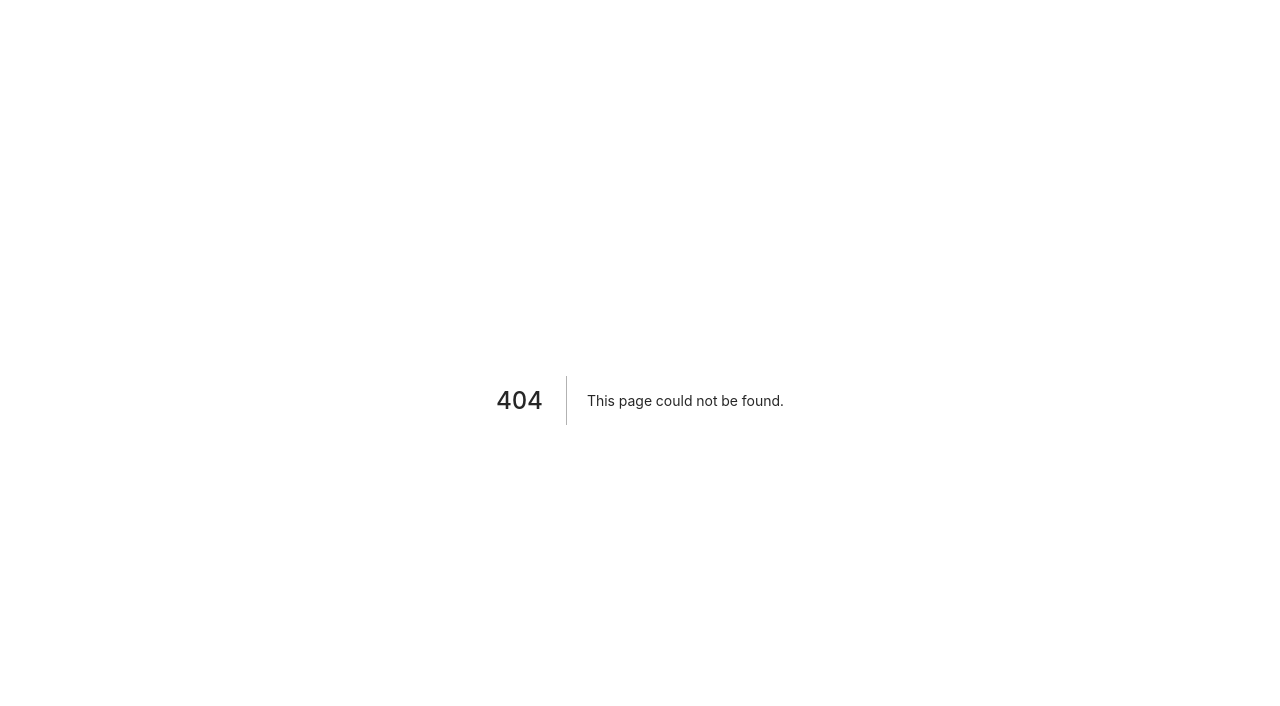
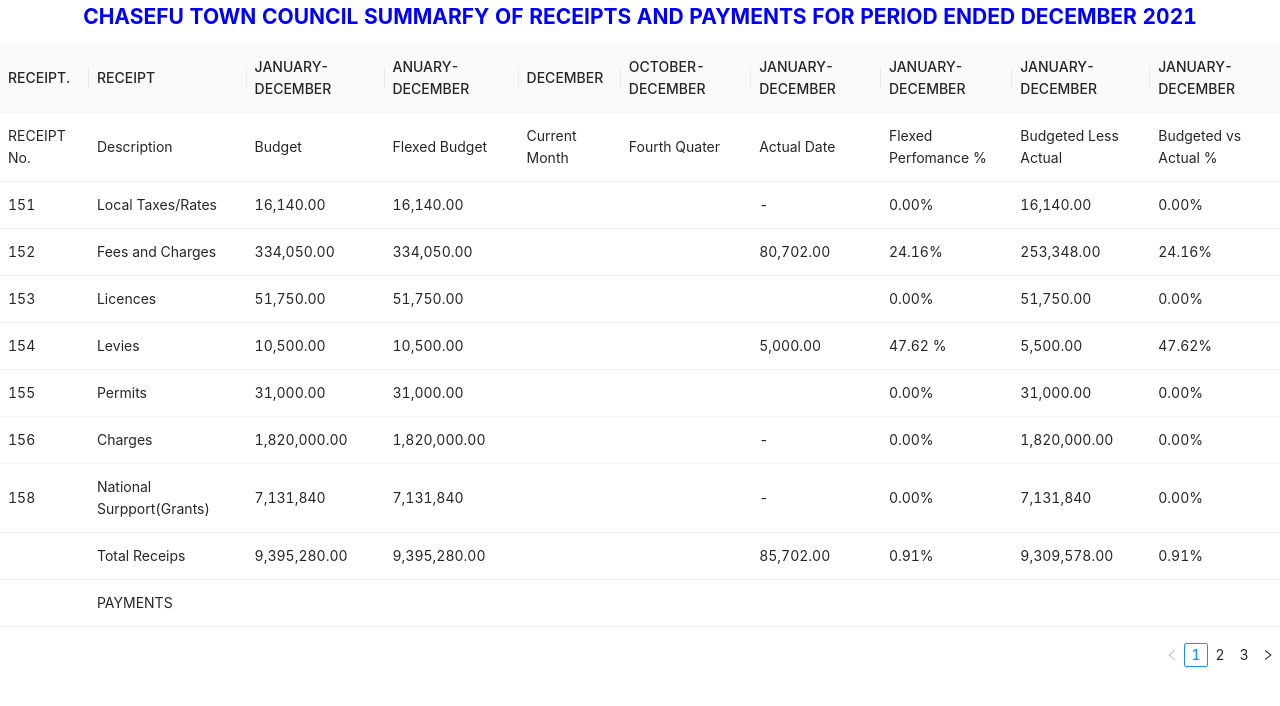
Before and after one commit to Bensonsuwilanjishimonga/gramosi, a Next.js app: page /admin/reports/receipts-payment-summary in a window 1280 px wide. Before the commit this address had no page. Shown: the top 706 px of the page. Built offline with nearby package versions, Linux system fonts and the light colour scheme.

Commit message:
added a sales invoice, receipt payment summary and credi receipt

```diff
--- a/pages/admin/reports/financial-positions/index.js
+++ b/pages/admin/reports/financial-positions/index.js
@@ -3,6 +3,7 @@ import { Table } from 'antd';
 import { useState } from 'react';
 import {financialPositionData, financiaPositionColumns} from './constants';
 import { Row, Col } from 'antd';
+
 
 
   const rowSelection = {
@@ -22,8 +23,7 @@ const  financialPosition=()=> {
 
   return (
     <div>
-
-    <Row>
+ <Row>
       <Col span={24} >
           <h4 className="chasefu"
           style={{textAlign:'center', fontSize:30, fontWeight:'bold',color:'blue'}}> CHASEFU TOWN COUNCIL
@@ -42,6 +42,8 @@ const  financialPosition=()=> {
     />
 
     </Row>
+
+
   </div>
 
   )
--- /dev/null
+++ b/pages/admin/reports/receipts-payment-summary/constants.js
@@ -0,0 +1,319 @@
+
+export const receiptPaymentColumns = [
+  {
+    title: 'RECEIPT.',
+    dataIndex: 'code',
+  },
+  {
+    title: 'RECEIPT',
+    dataIndex: 'description',
+  },
+  {
+    title: 'JANUARY-DECEMBER',
+    dataIndex: 'budget',
+  },
+  {
+    title: 'ANUARY-DECEMBER',
+    dataIndex: 'flexedbudget',
+  },
+  {
+    title: 'DECEMBER',
+    dataIndex: 'currentmonth',
+  },
+  {
+    title: 'OCTOBER-DECEMBER',
+    dataIndex: 'fourthquater',
+  },
+  {
+    title: 'JANUARY-DECEMBER',
+    dataIndex: 'actualdate',
+  },
+  {
+    title: 'JANUARY-DECEMBER',
+    dataIndex: 'flexedperfomance',
+  },
+  {
+    title: 'JANUARY-DECEMBER',
+    dataIndex: 'budgetedlessactual',
+  },
+  {
+    title: 'JANUARY-DECEMBER',
+    dataIndex: 'budgetedvsactual',
+  },
+
+
+];
+export const receiptPaymentDataColumns = [
+  {
+    code: 'RECEIPT No.',
+    description: 'Description',
+    budget: 'Budget',
+    flexedbudget: 'Flexed Budget',
+    currentmonth: 'Current Month',
+    fourthquater: 'Fourth Quater',
+    actualdate: 'Actual Date',
+    flexedperfomance: 'Flexed Perfomance %',
+    budgetedlessactual: 'Budgeted Less Actual',
+    budgetedvsactual: 'Budgeted vs Actual %',
+  },
+  {
+    code: '151',
+    description: 'Local Taxes/Rates',
+    budget: '16,140.00',
+    flexedbudget: '16,140.00',
+    actualdate: '-',
+    flexedperfomance: '0.00%',
+    budgetedlessactual: '16,140.00',
+    budgetedvsactual: '0.00%',
+  },
+  {
+    code:'152',
+    description: 'Fees and Charges',
+    budget: '334,050.00',
+    flexedbudget: '334,050.00',
+    actualdate: '80,702.00',
+    flexedperfomance: '24.16%',
+    budgetedlessactual: '253,348.00',
+    budgetedvsactual: '24.16%',
+  },
+
+  {
+    code: '153',
+    description: 'Licences',
+    budget: '51,750.00',
+    flexedbudget: '51,750.00',
+    flexedperfomance: '0.00%',
+    budgetedlessactual: '51,750.00',
+    budgetedvsactual: '0.00%',
+  },
+
+  {
+    code: '154',
+    description: 'Levies',
+    budget: '10,500.00',
+    flexedbudget: '10,500.00',
+    actualdate: '5,000.00',
+    flexedperfomance: '47.62 %',
+    budgetedlessactual: '5,500.00',
+    budgetedvsactual: '47.62%',
+  },
+
+  {
+    code: '155',
+    description: 'Permits',
+    budget: '31,000.00',
+    flexedbudget: '31,000.00',
+    flexedperfomance: '0.00%',
+    budgetedlessactual: '31,000.00',
+    budgetedvsactual: '0.00%',
+  },
+
+  {
+    code: '156',
+    description: 'Charges',
+    budget: '1,820,000.00',
+    flexedbudget: '1,820,000.00',
+    actualdate: '-',
+    flexedperfomance: '0.00%',
+    budgetedlessactual: '1,820,000.00',
+    budgetedvsactual: '0.00%',
+  },
+  {
+    code: '158',
+    description: 'National Surpport(Grants)',
+    budget: '7,131,840',
+    flexedbudget: '7,131,840',
+    actualdate: '-',
+    flexedperfomance: '0.00%',
+    budgetedlessactual: '7,131,840',
+    budgetedvsactual: '0.00%',
+  },
+
+  {
+    description: 'Total Receips',
+    budget: '9,395,280.00',
+    flexedbudget: '9,395,280.00',
+    actualdate: '85,702.00',
+    flexedperfomance: '0.91%',
+    budgetedlessactual: '9,309,578.00',
+    budgetedvsactual: '0.91%',
+  },
+  {
+    description: 'PAYMENTS',
+
+  },
+  {
+    code: '211',
+    description: 'Salaries',
+    budget: '4,462,703.06',
+    flexedbudget: '4,462,703.06',
+    actualdate: '-',
+    flexedperfomance: '0.00%',
+    budgetedlessactual: '4,462,703.06',
+    budgetedvsactual: '0.00%',
+  },
+  {
+    code: '212',
+    description: 'Wages',
+    budget: '453,926.60',
+    flexedbudget: '453,926.60',
+    actualdate: '-',
+    flexedperfomance: '0.00%',
+    budgetedlessactual: '453,926.60',
+    budgetedvsactual: '0.00%',
+  },
+  {
+    code: '213',
+    description: 'Allowances',
+    budget: '10,000.00',
+    flexedbudget: '10,000.00',
+    actualdate: '-',
+    flexedperfomance: '0.00%',
+    budgetedlessactual: '10,000.00',
+    budgetedvsactual: '0.00%',
+  },
+  {
+    code: '214',
+    description: 'Personnel Related costs',
+    budget: '297,139.26',
+    flexedbudget: '297,139.26',
+    actualdate: '-',
+    flexedperfomance: '0.00%',
+    budgetedlessactual: '297,139.26',
+    budgetedvsactual: '0.00%',
+  },
+  {
+    code: '221',
+    description: 'Office costs',
+    budget: '180,929.00',
+    flexedbudget: '180,929.00',
+    actualdate: '3,230.00',
+    flexedperfomance: '1.79%',
+    budgetedlessactual: '177,699.00',
+    budgetedvsactual: '1.79%',
+  },
+  {
+    code: '222',
+    description: 'Building Repair and Mantainance costs',
+    budget: '54,020.00',
+    flexedbudget: '54,020.00',
+    actualdate: '-',
+    flexedperfomance: '0.00%',
+    budgetedlessactual: '54,020.00',
+    budgetedvsactual: '0.00%',
+  },
+  {
+    code:'223',
+    description: 'Plant Machiner, Vehecle Running and Mantainance costs',
+    budget: '438,858.00',
+    flexedbudget: '438,858.00',
+    actualdate: '-',
+    flexedperfomance: '0.00%',
+    budgetedlessactual: '438,858.00',
+    budgetedvsactual: '0.00%',
+  },
+  {
+    code: '224',
+    description: 'Other Administrative Operating costs',
+    budget: '92,563.08',
+    flexedbudget: '92,563.08',
+    actualdate: '-',
+    flexedperfomance: '0.00%',
+    budgetedlessactual: '92,563.08',
+    budgetedvsactual: '0.00%',
+  },
+  {
+    code:'225',
+    description: 'Requisites',
+    budget: '211,090.00',
+    flexedbudget: '211,090.00',
+    actualdate: '-',
+    flexedperfomance: '0.00%',
+    budgetedlessactual: '211,090.00',
+    budgetedvsactual: '0.00%',
+  },
+  {
+    code: '226',
+    description: 'Services',
+    budget: '831,490.00',
+    flexedbudget: '831,490.00',
+    actualdate: '8,987.00',
+    flexedperfomance: '1.08%',
+    budgetedlessactual: '822,503.00',
+    budgetedvsactual: '1.08%',
+  },
+  {
+    code: '227',
+    description: 'Travel Expenses',
+    budget: '286,070.00',
+    flexedbudget: '286,070.00',
+    actualdate: '-',
+    flexedperfomance: '0.00%',
+    budgetedlessactual: '286,070.00',
+    budgetedvsactual: '0.00%',
+  },
+  {
+    code: '228',
+    description: 'Training',
+    budget: '34,000.00',
+    flexedbudget: '34,000.00',
+    actualdate: '6,987.00',
+    flexedperfomance: '20.55%',
+    budgetedlessactual: '27,013.00',
+    budgetedvsactual: '20.55%',
+  },
+  {
+    code: '311',
+    description: 'Fixed Assets',
+    budget: '1,425,490.00',
+    flexedbudget: '1,425,490.00',
+    actualdate: '-',
+    flexedperfomance: '0.00%',
+    budgetedlessactual: '1,425,490.00',
+    budgetedvsactual: '0.00%',
+  },
+  {
+    code:'314',
+    description: 'Non-produced assets',
+    budget: '145,000.00',
+    flexedbudget: '145,000.00',
+    actualdate: '-',
+    flexedperfomance: '0.00%',
+    budgetedlessactual: '145,000.00',
+    budgetedvsactual: '0.00%',
+  },
+  {
+    code: '411',
+    description: 'Creditors',
+    budget: '376,000.00',
+    flexedbudget: '376,000.00',
+    actualdate: '-',
+    flexedperfomance: '0.00%',
+    budgetedlessactual: '376,000.00',
+    budgetedvsactual: '0.00%',
+  },
+  {
+    code: '421',
+    description: 'CREDITORS',
+    budget: '96,000.00',
+    flexedbudget: '96,000.00',
+    actualdate: '-',
+    flexedperfomance: '0.00%',
+    budgetedlessactual: '96,000.00',
+    budgetedvsactual: '0.00%',
+  },
+  {
+    description: 'Total Payments',
+    budget: '9,395,280.00',
+    flexedbudget: '9,395,280.00',
+    actualdate: '19,204.00',
+    flexedperfomance: '0.20%',
+    budgetedlessactual: '9,376,076',
+    budgetedvsactual: '0.20%',
+  },
+  {
+    description: 'Net Surplus Deficit',
+    actualdate: '66,498.00'
+  },
+
+]
--- /dev/null
+++ b/pages/admin/reports/receipts-payment-summary/index.js
@@ -0,0 +1,18 @@
+import { React } from 'react';
+import { Table } from 'antd';
+import { receiptPaymentColumns, receiptPaymentDataColumns } from './constants';
+
+
+const receiptsPaymentSummary =() => {
+  return(
+
+  <div>
+    <h2 className="receips-payments" style={{fontWeight:'bold', textAlign:'center', color:'blue'}}  >CHASEFU TOWN COUNCIL
+SUMMARFY OF RECEIPTS AND PAYMENTS FOR PERIOD ENDED DECEMBER 2021</h2>
+    <Table columns={receiptPaymentColumns} dataSource={receiptPaymentDataColumns} size="middle" />
+
+  </div>
+  );
+};
+
+export default receiptsPaymentSummary;
```
Also changed, not shown: pages/admin/reports/katongo-brighton/index.js (added, +24 -0 lines), pages/admin/reports/sales-invoice/index.js (added, +36 -0 lines), pages/admin/reports/statement-accounts/index.js (+43 -10 lines), pages/admin/reports/images/coat-of-arms.svg (added).
